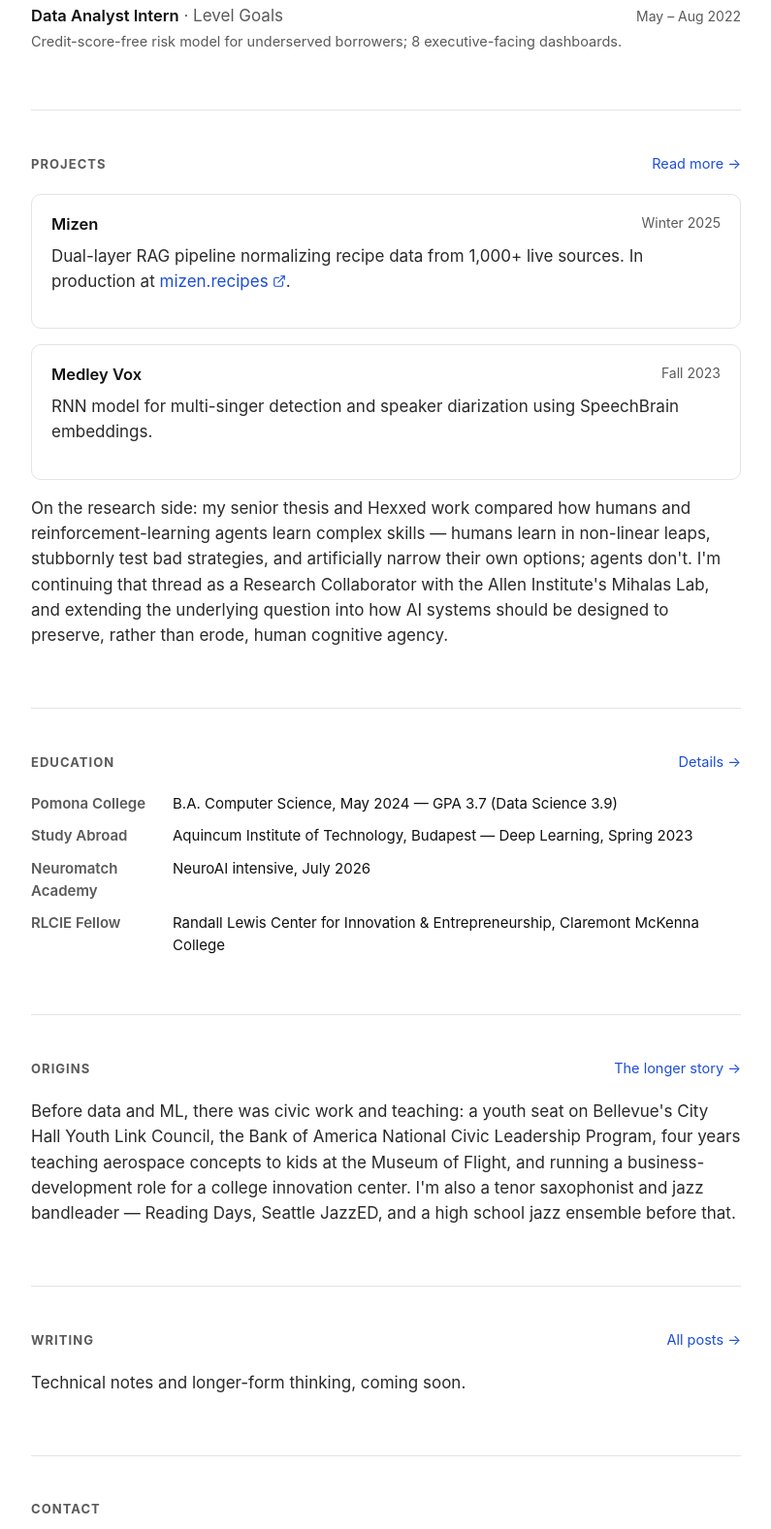
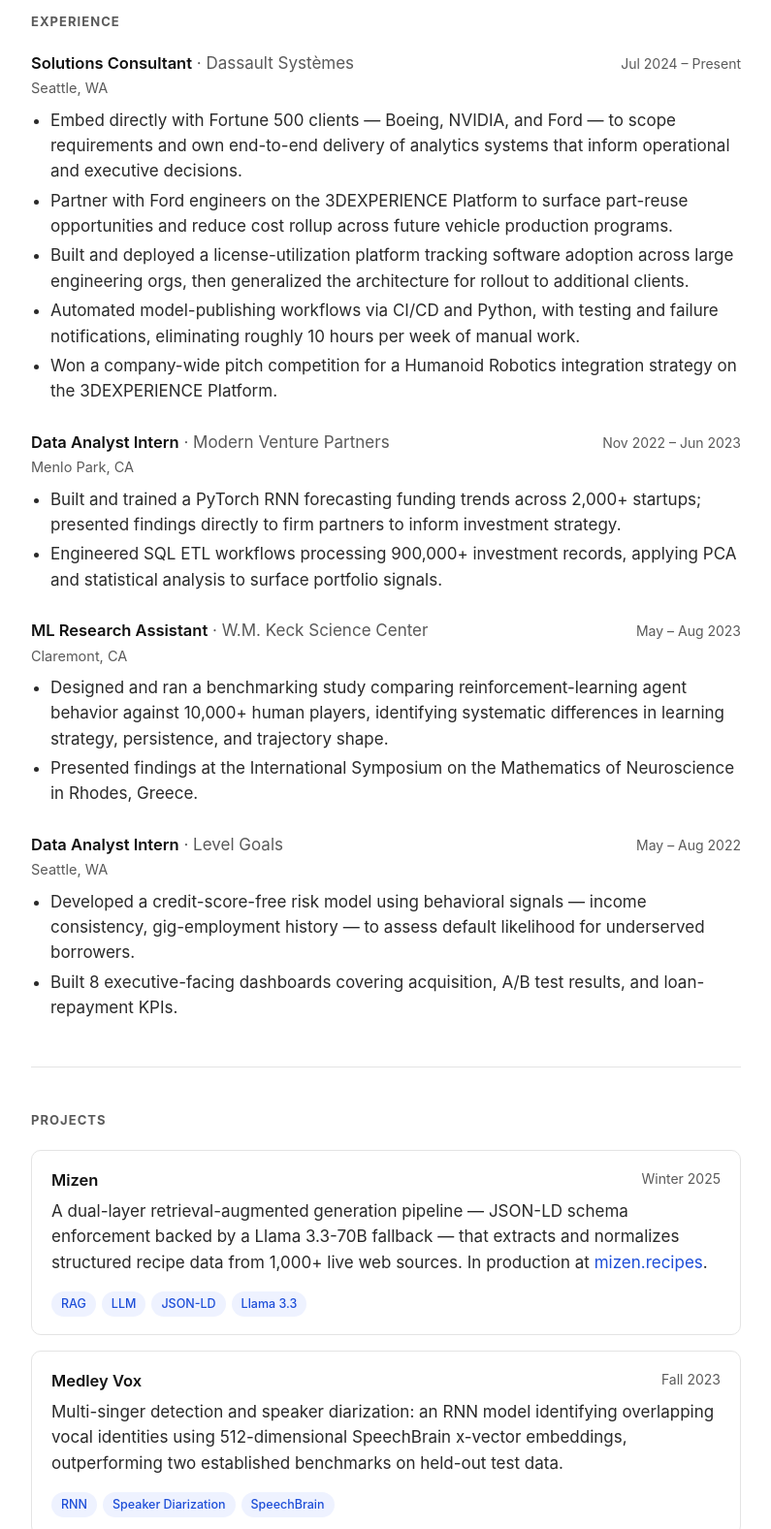
Before and after one commit to rjaa2020/projects, an Astro site in the folder portfolio/: page / in a window 1280 px wide. Shown: the part 861-2438 px from the top of the page at 97% size, without its empty margins (242-1037 px from the left). Built offline with nearby package versions, Linux system fonts and the light colour scheme; Astro itself is replaced by a stand-in of ours.

Commit message:
feat: Update portfolio content and structure, enhancing experience and project sections

```diff
--- a/portfolio/src/pages/index.astro
+++ b/portfolio/src/pages/index.astro
@@ -1,143 +1,161 @@
 ---
 import Layout from "../layouts/Layout.astro";
-import Icon from "../components/Icon.astro";
-import { getCollection } from "astro:content";
-const base = import.meta.env.BASE_URL.endsWith("/") ? import.meta.env.BASE_URL : import.meta.env.BASE_URL + "/";
-
-const latestPosts = (await getCollection("writing", ({ data }) => !data.draft))
-  .sort((a, b) => b.data.pubDate.valueOf() - a.data.pubDate.valueOf())
-  .slice(0, 3);
+const year = new Date().getFullYear();
 ---
 <Layout>
   <div class="wrap">
-    <section>
-      <div class="tagline" style="font-size:20px; color:#111; max-width:640px;">
-        Solutions Consultant at Dassault Systèmes — I build the data pipelines and models, then
-        translate them into decisions executives act on.
-      </div>
-      <p class="blurb" style="margin-top:16px; max-width:640px;">
-        I currently partner with Fortune 500 engineering organizations — Boeing, NVIDIA, and Ford —
-        to scope and ship analytics platforms. Before that: forecasting models for early-stage VC,
-        credit-risk models for underserved borrowers, and a reinforcement-learning benchmarking study
-        comparing human and machine behavior. Outside of work, I'm a tenor saxophonist, jazz
-        bandleader, and I build small data-driven side projects for fun.
+    <header class="site-header">
+      <div class="name">Rahul Jain</div>
+      <div class="tagline">Solutions Consultant, Dassault Systèmes — data pipelines, analytics, and applied ML for enterprise decision-making.</div>
+      <nav>
+        <a href="#about">About</a>
+        <a href="#experience">Experience</a>
+        <a href="#projects">Projects</a>
+        <a href="#skills">Skills</a>
+        <a href="#contact">Contact</a>
+      </nav>
+    </header>
+
+    <section id="about">
+      <h2 class="section-title">About</h2>
+      <p class="lede">
+        I work at the intersection of data engineering and business strategy — building the
+        pipelines and models, then translating them into decisions executives can act on.
+      </p>
+      <p>
+        I'm currently a Solutions Consultant at Dassault Systèmes, where I partner directly with
+        Fortune 500 engineering organizations — including Boeing, NVIDIA, and Ford — to scope
+        problems, build analytics platforms, and drive adoption of the systems I ship. Before
+        that, I built forecasting models for early-stage venture funds, alternative credit-risk
+        models for underserved borrowers, and ran a reinforcement-learning benchmarking study
+        comparing human and machine learning behavior.
+      </p>
+      <p>
+        I studied Computer Science at Pomona College, with research in computational cognitive
+        science and reinforcement learning. Outside of work, I'm a tenor saxophonist and jazz
+        bandleader, and I build small data-driven projects for fun — most recently, a pipeline
+        that turns musical performances into visual "signatures."
       </p>
     </section>
 
-    <section>
-      <div class="home-section-head">
-        <h2 class="section-title">Experience</h2>
-        <a class="read-more" href={base + "experience/"}>Full history &rarr;</a>
-      </div>
+    <section id="experience">
+      <h2 class="section-title">Experience</h2>
+
       <div class="entry">
         <div class="entry-head">
           <div><span class="entry-role">Solutions Consultant</span> <span class="entry-org">· Dassault Systèmes</span></div>
           <div class="entry-date">Jul 2024 – Present</div>
         </div>
-        <p class="meta-line">Embedded with Boeing, NVIDIA, and Ford — license-utilization analytics, CI/CD automation, and a company-wide pitch win for a Humanoid Robotics integration strategy.</p>
+        <div class="meta-line">Seattle, WA</div>
+        <ul>
+          <li>Embed directly with Fortune 500 clients — Boeing, NVIDIA, and Ford — to scope requirements and own end-to-end delivery of analytics systems that inform operational and executive decisions.</li>
+          <li>Partner with Ford engineers on the 3DEXPERIENCE Platform to surface part-reuse opportunities and reduce cost rollup across future vehicle production programs.</li>
+          <li>Built and deployed a license-utilization platform tracking software adoption across large engineering orgs, then generalized the architecture for rollout to additional clients.</li>
+          <li>Automated model-publishing workflows via CI/CD and Python, with testing and failure notifications, eliminating roughly 10 hours per week of manual work.</li>
+          <li>Won a company-wide pitch competition for a Humanoid Robotics integration strategy on the 3DEXPERIENCE Platform.</li>
+        </ul>
       </div>
+
       <div class="entry">
         <div class="entry-head">
           <div><span class="entry-role">Data Analyst Intern</span> <span class="entry-org">· Modern Venture Partners</span></div>
           <div class="entry-date">Nov 2022 – Jun 2023</div>
         </div>
-        <p class="meta-line">PyTorch RNN forecasting funding trends across 2,000+ startups; SQL ETL over 900,000+ investment records.</p>
+        <div class="meta-line">Menlo Park, CA</div>
+        <ul>
+          <li>Built and trained a PyTorch RNN forecasting funding trends across 2,000+ startups; presented findings directly to firm partners to inform investment strategy.</li>
+          <li>Engineered SQL ETL workflows processing 900,000+ investment records, applying PCA and statistical analysis to surface portfolio signals.</li>
+        </ul>
       </div>
+
       <div class="entry">
         <div class="entry-head">
           <div><span class="entry-role">ML Research Assistant</span> <span class="entry-org">· W.M. Keck Science Center</span></div>
           <div class="entry-date">May – Aug 2023</div>
         </div>
-        <p class="meta-line">Benchmarked RL agents against 10,000+ human players; presented at a symposium in Rhodes, Greece.</p>
+        <div class="meta-line">Claremont, CA</div>
+        <ul>
+          <li>Designed and ran a benchmarking study comparing reinforcement-learning agent behavior against 10,000+ human players, identifying systematic differences in learning strategy, persistence, and trajectory shape.</li>
+          <li>Presented findings at the International Symposium on the Mathematics of Neuroscience in Rhodes, Greece.</li>
+        </ul>
       </div>
+
       <div class="entry">
         <div class="entry-head">
           <div><span class="entry-role">Data Analyst Intern</span> <span class="entry-org">· Level Goals</span></div>
           <div class="entry-date">May – Aug 2022</div>
         </div>
-        <p class="meta-line">Credit-score-free risk model for underserved borrowers; 8 executive-facing dashboards.</p>
+        <div class="meta-line">Seattle, WA</div>
+        <ul>
+          <li>Developed a credit-score-free risk model using behavioral signals — income consistency, gig-employment history — to assess default likelihood for underserved borrowers.</li>
+          <li>Built 8 executive-facing dashboards covering acquisition, A/B test results, and loan-repayment KPIs.</li>
+        </ul>
       </div>
     </section>
 
-    <section>
-      <div class="home-section-head">
-        <h2 class="section-title">Projects</h2>
-        <a class="read-more" href={base + "projects/"}>Read more &rarr;</a>
+    <section id="projects">
+      <h2 class="section-title">Projects</h2>
+
+      <div class="project-card">
+        <div class="project-title">
+          <span>Mizen</span>
+          <span class="project-date">Winter 2025</span>
+        </div>
+        <p class="project-desc">
+          A dual-layer retrieval-augmented generation pipeline — JSON-LD schema enforcement backed
+          by a Llama 3.3-70B fallback — that extracts and normalizes structured recipe data from
+          1,000+ live web sources. In production at <a href="https://mizen.recipes" target="_blank" rel="noopener">mizen.recipes</a>.
+        </p>
+        <div class="tag-row">
+          <span class="tag">RAG</span>
+          <span class="tag">LLM</span>
+          <span class="tag">JSON-LD</span>
+          <span class="tag">Llama 3.3</span>
+        </div>
       </div>
+
       <div class="project-card">
-        <div class="project-title"><span>Mizen</span><span class="project-date">Winter 2025</span></div>
-        <p class="project-desc">Dual-layer RAG pipeline normalizing recipe data from 1,000+ live sources. In production at <a href="https://mizen.recipes" target="_blank" rel="noopener">mizen.recipes<Icon name="external" /></a>.</p>
+        <div class="project-title">
+          <span>Medley Vox</span>
+          <span class="project-date">Fall 2023</span>
+        </div>
+        <p class="project-desc">
+          Multi-singer detection and speaker diarization: an RNN model identifying overlapping
+          vocal identities using 512-dimensional SpeechBrain x-vector embeddings, outperforming
+          two established benchmarks on held-out test data.
+        </p>
+        <div class="tag-row">
+          <span class="tag">RNN</span>
+          <span class="tag">Speaker Diarization</span>
+          <span class="tag">SpeechBrain</span>
+        </div>
       </div>
-      <div class="project-card">
-        <div class="project-title"><span>Medley Vox</span><span class="project-date">Fall 2023</span></div>
-        <p class="project-desc">RNN model for multi-singer detection and speaker diarization using SpeechBrain embeddings.</p>
-      </div>
-      <p class="blurb" style="margin-top:16px;">
-        On the research side: my senior thesis and Hexxed work compared how humans and
-        reinforcement-learning agents learn complex skills — humans learn in non-linear leaps, stubbornly
-        test bad strategies, and artificially narrow their own options; agents don't. I'm continuing that
-        thread as a Research Collaborator with the Allen Institute's Mihalas Lab, and extending the
-        underlying question into how AI systems should be designed to preserve, rather than erode, human
-        cognitive agency.
-      </p>
     </section>
 
-    <section>
-      <div class="home-section-head">
-        <h2 class="section-title">Education</h2>
-        <a class="read-more" href={base + "education/"}>Details &rarr;</a>
-      </div>
+    <section id="skills">
+      <h2 class="section-title">Skills</h2>
       <dl class="skills-grid">
-        <dt>Pomona College</dt>
-        <dd>B.A. Computer Science, May 2024 — GPA 3.7 (Data Science 3.9)</dd>
-        <dt>Study Abroad</dt>
-        <dd>Aquincum Institute of Technology, Budapest — Deep Learning, Spring 2023</dd>
-        <dt>Neuromatch Academy</dt>
-        <dd>NeuroAI intensive, July 2026</dd>
-        <dt>RLCIE Fellow</dt>
-        <dd>Randall Lewis Center for Innovation &amp; Entrepreneurship, Claremont McKenna College</dd>
+        <dt>Languages</dt>
+        <dd>Python, SQL (PostgreSQL), R, Java, JavaScript, Bash, PowerShell</dd>
+        <dt>ML &amp; AI</dt>
+        <dd>PyTorch, TensorFlow, Scikit-learn, RAG pipelines, LLM deployment, prompt engineering, RL benchmarking, PCA</dd>
+        <dt>Tools</dt>
+        <dd>Metabase, Retool, Tableau, GitLab, Jupyter, GCP, AWS, Pandas, NumPy</dd>
+        <dt>Education</dt>
+        <dd>B.A. Computer Science, Pomona College (2024) — research in computational cognitive science and reinforcement learning</dd>
       </dl>
     </section>
 
-    <section>
-      <div class="home-section-head">
-        <h2 class="section-title">Origins</h2>
-        <a class="read-more" href={base + "origins/"}>The longer story &rarr;</a>
+    <section id="contact">
+      <h2 class="section-title">Contact</h2>
+      <p>Based in Seattle, WA. Open to conversations about strategy &amp; analytics roles, data platforms, and applied ML.</p>
+      <div class="contact-links">
+        <a href="mailto:rjaa2024@gmail.com">Email</a>
+        <a href="https://linkedin.com/in/rahulj24" target="_blank" rel="noopener">LinkedIn</a>
+        <a href="https://github.com/rjaa2020" target="_blank" rel="noopener">GitHub</a>
       </div>
-      <p class="blurb">
-        Before data and ML, there was civic work and teaching: a youth seat on Bellevue's City Hall
-        Youth Link Council, the Bank of America National Civic Leadership Program, four years teaching
-        aerospace concepts to kids at the Museum of Flight, and running a business-development role
-        for a college innovation center. I'm also a tenor saxophonist and jazz bandleader — Reading
-        Days, Seattle JazzED, and a high school jazz ensemble before that.
-      </p>
     </section>
 
-    <section>
-      <div class="home-section-head">
-        <h2 class="section-title">Writing</h2>
-        <a class="read-more" href={base + "writing/"}>All posts &rarr;</a>
-      </div>
-      {latestPosts.length === 0 ? (
-        <p class="blurb">Technical notes and longer-form thinking, coming soon.</p>
-      ) : (
-        latestPosts.map((post) => (
-          <div class="post-list-item">
-            <div class="post-list-title"><a href={base + "writing/" + post.slug + "/"}>{post.data.title}</a></div>
-            <p class="post-list-desc">{post.data.description}</p>
-          </div>
-        ))
-      )}
-    </section>
-
-    <section>
-      <h2 class="section-title">Contact</h2>
-      <div class="contact-links">
-        <a href="mailto:rjaa2024@gmail.com"><Icon name="mail" />Email</a>
-        <a href="https://linkedin.com/in/rahulj24" target="_blank" rel="noopener"><Icon name="linkedin" />LinkedIn</a>
-        <a href="https://github.com/rjaa2020" target="_blank" rel="noopener"><Icon name="github" />GitHub</a>
-        <a href="https://instagram.com/_raahul.j_" target="_blank" rel="noopener"><Icon name="instagram" />Instagram</a>
-      </div>
-    </section>
+    <footer>&copy; {year} Rahul Jain</footer>
   </div>
 </Layout>
```
